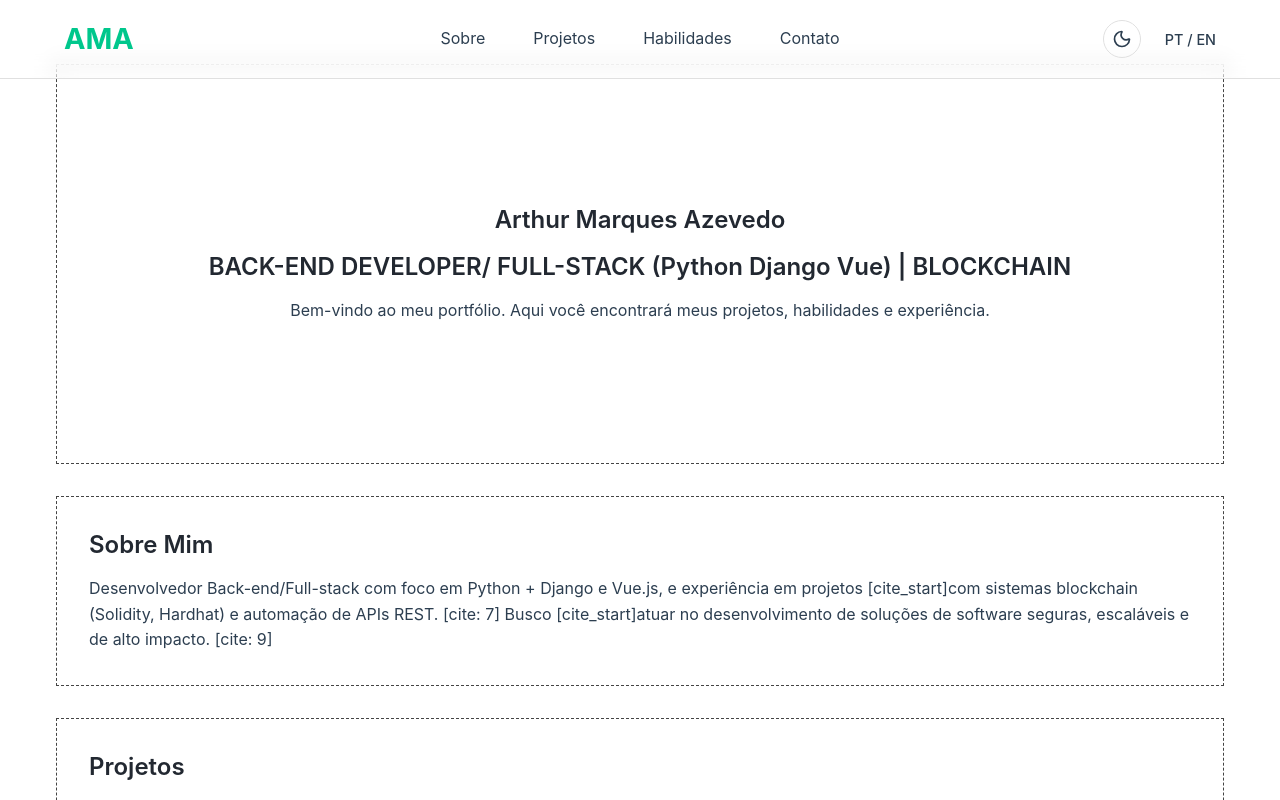
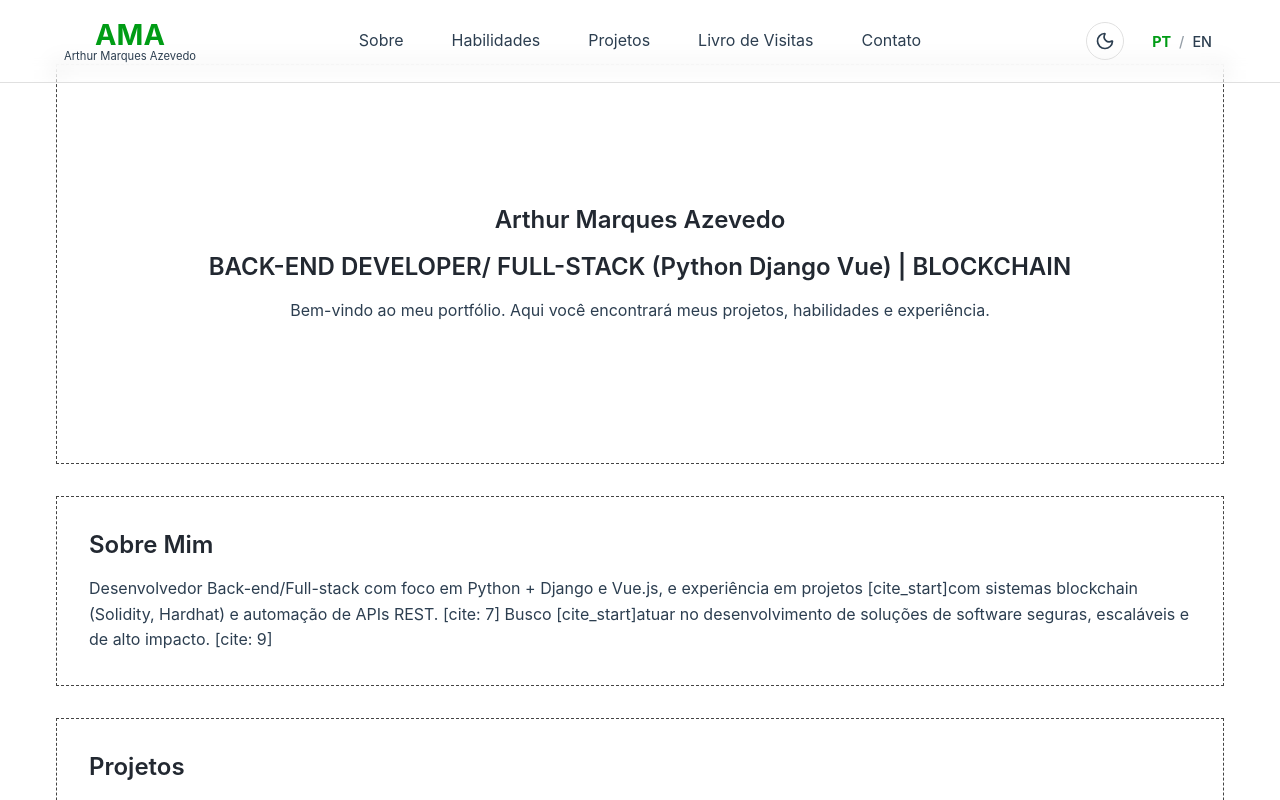
Before and after one commit to Arthur1220/Portfolio-Arthur1220, a Vue app in the folder frontend/: page / in a window 1280 px wide. Shown: the top 800 px of the page. Built offline with nearby package versions, Linux system fonts and the light colour scheme.

Commit message:
feat: adicionar suporte a múltiplos idiomas com i18n e componentes de troca de tema e idioma

```diff
--- a/frontend/src/assets/main.css
+++ b/frontend/src/assets/main.css
@@ -1,7 +1,7 @@
 /* 1. Definição das Variáveis de Cor (Theming) */
 :root {
   /* Tema Claro (Padrão) */
-  --color-primary: #00c78c; /* Verde como cor de destaque */
+  --color-primary: #009c15; /* Verde como cor de destaque */
   --color-primary-hover: #00a372;
   --color-text: #2c3e50;
   --color-background: #ffffff;
@@ -12,7 +12,7 @@
 
 /* Sobrescreve as variáveis quando o tema escuro estiver ativo */
 [data-theme='dark'] {
-  --color-primary: #00c78c;
+  --color-primary: #009c15;
   --color-primary-hover: #00e09e;
   --color-text: #e0e0e0;
   --color-background: #121212;
--- a/frontend/src/components/layout/Header.vue
+++ b/frontend/src/components/layout/Header.vue
@@ -1,39 +1,93 @@
 <script setup>
-// Importa o componente que criamos para a troca de tema
+import { ref } from 'vue';
+import { useI18n } from 'vue-i18n';
 import ThemeSwitcher from '../ui/ThemeSwitcher.vue';
+import LanguageSwitcher from '../ui/LanguageSwitcher.vue';
+import { Menu, X } from 'lucide-vue-next';
+
+const isMenuOpen = ref(false);
+const { locale } = useI18n();
+
+function toggleMenu() {
+  isMenuOpen.value = !isMenuOpen.value;
+}
 </script>
 
 <template>
   <header class="site-header">
     <div class="header-content">
-      <div class="logo">AMA</div>
+      <div class="logo">
+        <a href="/">
+          <h1>AMA</h1>
+          <p>Arthur Marques Azevedo</p>
+        </a>
+      </div>
 
-      <nav class="main-nav">
-        <a href="#about">Sobre</a>
-        <a href="#projects">Projetos</a>
-        <a href="#skills">Habilidades</a>
-        <a href="#contact">Contato</a>
+      <nav class="main-nav" :class="{ 'is-open': isMenuOpen }">
+        <a href="#about" @click="isMenuOpen = false">
+          <Transition name="fade" mode="out-in">
+            <span :key="locale + 'about'">{{ $t('nav.about') }}</span>
+          </Transition>
+        </a>
+        <a href="#skills" @click="isMenuOpen = false">
+          <Transition name="fade" mode="out-in">
+            <span :key="locale + 'skills'">{{ $t('nav.skills') }}</span>
+          </Transition>
+        </a>
+        <a href="#projects" @click="isMenuOpen = false">
+          <Transition name="fade" mode="out-in">
+            <span :key="locale + 'projects'">{{ $t('nav.projects') }}</span>
+          </Transition>
+        </a>
+        <a href="#guestbook" @click="isMenuOpen = false">
+          <Transition name="fade" mode="out-in">
+            <span :key="locale + 'guestbook'">{{ $t('nav.guestbook') }}</span>
+          </Transition>
+        </a>
+        <a href="#contact" @click="isMenuOpen = false">
+          <Transition name="fade" mode="out-in">
+            <span :key="locale + 'contact'">{{ $t('nav.contact') }}</span>
+          </Transition>
+        </a>
+
+        <div class="mobile-controls">
+          <ThemeSwitcher />
+          <LanguageSwitcher />
+        </div>
       </nav>
 
-      <div class="controls">
+      <div class="controls desktop-only">
         <ThemeSwitcher />
-        <div class="language-switcher">
-          <span>PT</span> / <span>EN</span>
+        <LanguageSwitcher />
       </div>
-      </div>
+
+      <button class="menu-toggle" @click="toggleMenu" aria-label="Toggle menu">
+        <X v-if="isMenuOpen" :size="28" />
+        <Menu v-else :size="28" />
+      </button>
     </div>
   </header>
 </template>
 
 <style scoped>
+.fade-enter-active,
+.fade-leave-active {
+  transition: opacity 0.3s ease;
+}
+
+.fade-enter-from,
+.fade-leave-to {
+  opacity: 0;
+}
+
 .site-header {
   position: fixed;
   top: 0;
   left: 0;
   width: 100%;
-  padding: 1rem 4rem;
+  padding: 1rem 2rem;
   z-index: 1000;
-  background-color: rgba(var(--color-background, 18, 18, 18), 0.8);
+  background-color: rgba(var(--color-background, 18, 18, 18), 0.85);
   backdrop-filter: blur(10px);
   -webkit-backdrop-filter: blur(10px);
   border-bottom: 1px solid var(--color-border);
@@ -44,20 +98,93 @@ import ThemeSwitcher from '../ui/ThemeSwitcher.vue';
   display: flex;
   justify-content: space-between;
   align-items: center;
+  width: 100%;
   max-width: 1200px;
   margin: 0 auto;
-  position: relative; /* Adicionado: Necessário para o posicionamento absoluto do .main-nav */
 }
 
-.logo {
+.logo a {
+  display: flex;
+  flex-direction: column;
+  align-items: center;
+  text-align: center;
+  color: inherit;
+}
+
+.logo h1 {
   font-weight: bold;
   font-size: 1.8rem;
   color: var(--color-primary);
-  cursor: pointer;
+  margin-bottom: 0;
 }
 
-/* Modificado: Centraliza a navegação na tela */
+.logo p {
+  font-size: 0.7rem;
+  color: var(--color-text);
+  margin-top: -5px;
+}
+
 .main-nav {
+  display: none;
+}
+
+.main-nav a {
+  color: var(--color-text);
+  text-decoration: none;
+  font-size: 1.5rem;
+  transition: color 0.3s ease;
+}
+
+.main-nav a:hover {
+  color: var(--color-primary);
+}
+
+.main-nav.is-open {
+  display: flex;
+  flex-direction: column;
+  align-items: center;
+  justify-content: center;
+  gap: 2rem;
+  position: fixed;
+  top: 0;
+  left: 0;
+  width: 100%;
+  height: 100vh;
+  background-color: var(--color-background);
+}
+
+.controls.desktop-only {
+  display: none;
+}
+
+.mobile-controls {
+  display: flex;
+  gap: 2rem;
+  margin-top: 2rem;
+  align-items: center;
+}
+
+.menu-toggle {
+  display: block;
+  background: none;
+  border: none;
+  color: var(--color-text);
+  cursor: pointer;
+  z-index: 1001;
+}
+
+/* Estilos para telas maiores (desktop) */
+@media (min-width: 992px) {
+  .site-header {
+    padding: 1rem 4rem;
+  }
+
+  .menu-toggle {
+    display: none;
+  }
+
+  .main-nav {
+    display: block;
     position: absolute;
     left: 50%;
     top: 50%;
@@ -65,13 +192,10 @@ import ThemeSwitcher from '../ui/ThemeSwitcher.vue';
   }
 
   .main-nav a {
-  color: var(--color-text);
-  text-decoration: none;
-  margin: 0 1.5rem; /* Margem horizontal em vez de apenas na esquerda */
+    margin: 0 1.5rem;
     font-size: 1rem;
     padding: 0.5rem 0;
     position: relative;
-  transition: color 0.3s ease;
   }
 
   .main-nav a::after {
@@ -87,29 +211,19 @@ import ThemeSwitcher from '../ui/ThemeSwitcher.vue';
     transition: transform 0.3s ease-out;
   }
 
-.main-nav a:hover {
-  color: var(--color-primary);
-}
-
   .main-nav a:hover::after {
     transform: scaleX(1);
     transform-origin: bottom left;
   }
 
-.controls {
+  .controls.desktop-only {
     display: flex;
     align-items: center;
     gap: 1.5rem;
   }
 
-.language-switcher {
-  font-size: 0.9rem;
-  font-weight: 500;
-  cursor: pointer;
-  color: var(--color-text);
+  .mobile-controls {
+    display: none;
   }
-
-.language-switcher span:hover {
-  color: var(--color-primary);
 }
 </style>
--- a/frontend/src/components/ui/LanguageSwitcher.vue
+++ b/frontend/src/components/ui/LanguageSwitcher.vue
@@ -0,0 +1,51 @@
+<script setup>
+import { useI18n } from 'vue-i18n';
+
+const { locale } = useI18n();
+
+function setLocale(newLocale) {
+  locale.value = newLocale;
+}
+</script>
+
+<template>
+  <div class="language-switcher">
+    <span @click="setLocale('pt')" :class="{ active: locale === 'pt' }">
+      PT
+    </span>
+    <span class="separator">/</span>
+    <span @click="setLocale('en')" :class="{ active: locale === 'en' }">
+      EN
+    </span>
+  </div>
+</template>
+
+<style scoped>
+.language-switcher {
+  display: flex;
+  align-items: center;
+  font-size: 0.9rem;
+  font-weight: 500;
+  color: var(--color-text);
+}
+
+.language-switcher span {
+  cursor: pointer;
+  padding: 0 0.25rem;
+  transition: color 0.3s ease;
+}
+
+.language-switcher span:hover {
+  color: var(--color-primary);
+}
+
+.language-switcher .separator {
+  cursor: default;
+  opacity: 0.5;
+}
+
+.language-switcher .active {
+  color: var(--color-primary);
+  font-weight: 700;
+}
+</style>
--- /dev/null
+++ b/frontend/src/i18n.js
@@ -0,0 +1,35 @@
+import { createI18n } from 'vue-i18n';
+
+// Define as traduções
+const messages = {
+  pt: {
+    nav: {
+      about: 'Sobre',
+      projects: 'Projetos',
+      skills: 'Habilidades',
+      guestbook: 'Livro de Visitas',
+      contact: 'Contato',
+    },
+    // Adicione outras traduções aqui no futuro
+  },
+  en: {
+    nav: {
+      about: 'About',
+      projects: 'Projects',
+      skills: 'Skills',
+      guestbook: 'Guestbook',
+      contact: 'Contact',
+    },
+    // Add other translations here in the future
+  }
+};
+
+// Cria a instância do i18n
+const i18n = createI18n({
+  legacy: false, // Essencial para o modo Composition API
+  locale: 'pt', // Define o idioma padrão
+  fallbackLocale: 'en', // Idioma de fallback
+  messages, // Carrega as traduções
+});
+
+export default i18n;
--- a/frontend/src/main.js
+++ b/frontend/src/main.js
@@ -1,4 +1,5 @@
 import './assets/main.css'
+import i18n from './i18n' // 👈 IMPORTE O ARQUIVO I18N
 
 import { createApp } from 'vue'
 import { createPinia } from 'pinia'
@@ -10,5 +11,6 @@ const app = createApp(App)
 
 app.use(createPinia())
 app.use(router)
+app.use(i18n)
 
 app.mount('#app')
```
Lines whose indentation alone changed are shown as unchanged.
